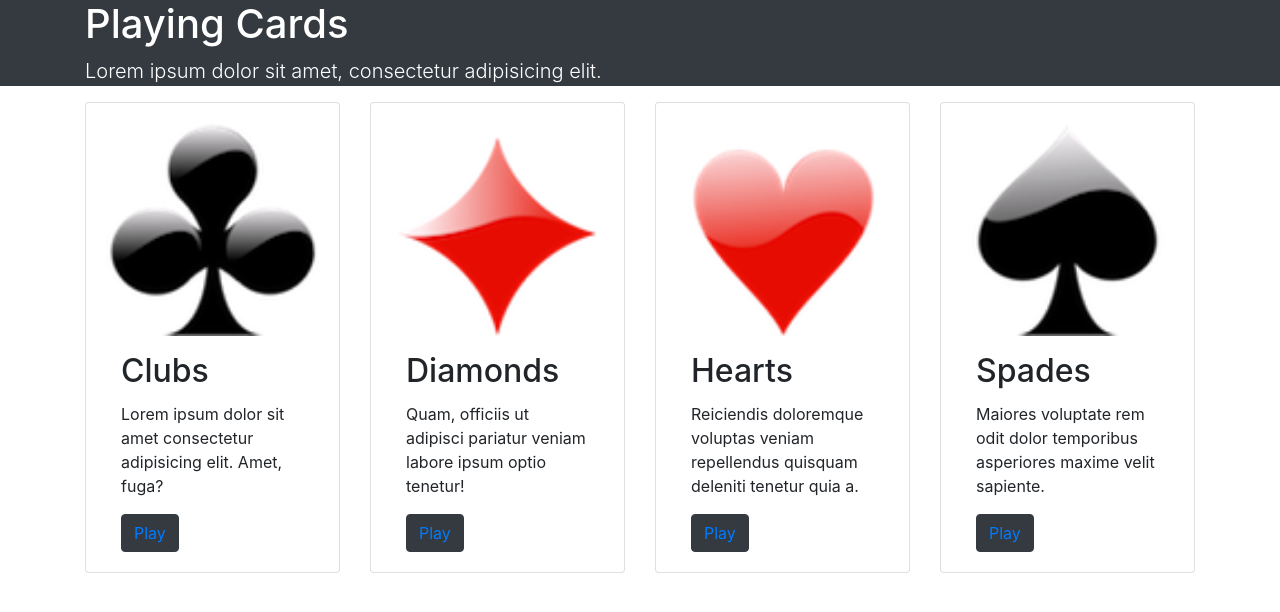
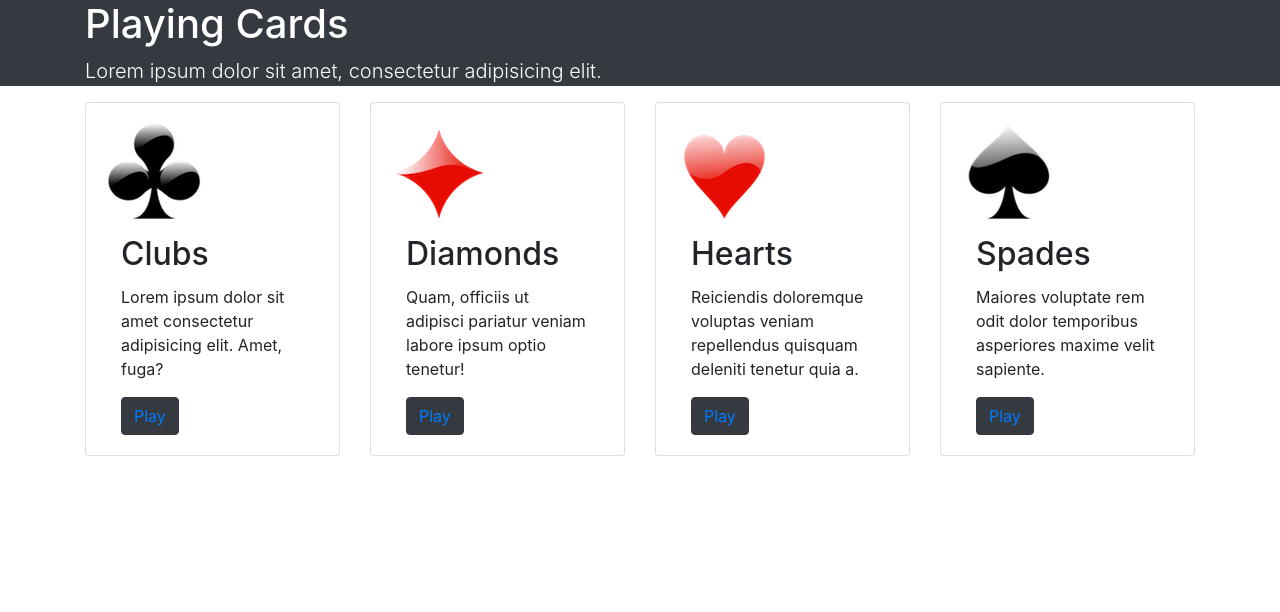
Before and after one commit to sylviayanes/lis549-sp22-exercise-08-sylviayanes, a plain HTML site: page index.html in a window 1280 px wide. Drawn offline with nearby package versions, Linux system fonts and the light colour scheme.

Commit message:
updated index

```diff
--- a/index.html
+++ b/index.html
@@ -21,14 +21,14 @@
 
     <main>
         <div class="container">
-            <div class="row">
+            <div class="row row-cols-1 row-cols-md-2 row-cols-xl-4">
                 <!-- Card 1 -->
                 <div class="col-md-6 col-xl-3 d-flex">
                     <div class="card mb-4">
                         <div class="row">
                             <div class="col-sm-auto col-xl-12">
                                 <div class="card-body">
-                                    <img class="card-img pb-3" src="img/card-club-icon.png" alt="the club suit symbol">
+                                    <img class="card-img-fluid pb-3" src="img/card-club-icon.png" alt="the club suit symbol">
                                     <div class="col">
                                         <h2 class="card-title">Clubs</h2>
                                         <p c>Lorem ipsum dolor sit amet consectetur adipisicing elit. Amet, fuga?</p>
@@ -47,7 +47,7 @@
                         <div class="row">
                             <div class="col-sm-auto col-xl-12">
                                 <div class="card-body">
-                                    <img class="card-img pb-3" src="img/card-diamond-icon.png"
+                                    <img class="card-img-fluid pb-3" src="img/card-diamond-icon.png"
                                         alt="the diamond suit symbol">
                                     <div class="col">
                                         <h2 class="card-title">Diamonds</h2>
@@ -69,7 +69,7 @@
                         <div class="row">
                             <div class="col-sm-auto col-xl-12">
                                 <div class="card-body">
-                                    <img class="card-img pb-3" src="img/card-heart-icon.png" alt="the heart suit symbol">
+                                    <img class="card-img-fluid pb-3" src="img/card-heart-icon.png" alt="the heart suit symbol">
                                     <div class="col">
                                         <h2 class="card-title">Hearts</h2>
                                         <p class="card-text">Reiciendis doloremque voluptas veniam repellendus quisquam
@@ -91,7 +91,7 @@
                         <div class="row">
                             <div class="col-sm-auto col-xl-12">
                                 <div class="card-body">
-                                    <img class="card-img pb-3" src="img/card-spade-icon.png" alt="the spade suit symbol">
+                                    <img class="card-img-fluid pb-3" src="img/card-spade-icon.png" alt="the spade suit symbol">
                                     <div class="col">
                                         <h2 class="card-title">Spades</h2>
                                         <p class="card-text">Maiores voluptate rem odit dolor temporibus asperiores
```
Also changed, not shown: 1 other file.
